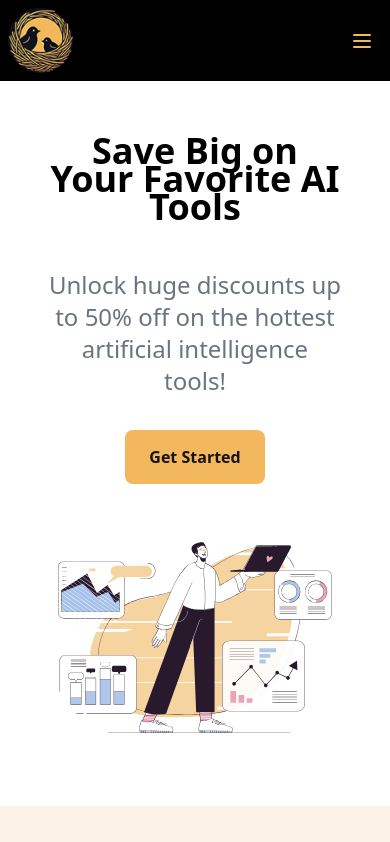
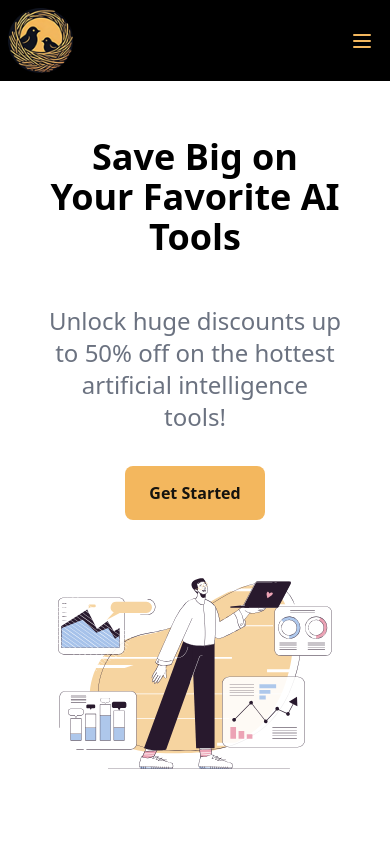
Before and after one commit to professionalnest/website, a Next.js app: page / in a window 390 px wide. Shown: the top 842 px of the page. Built offline with nearby package versions, Linux system fonts and the light colour scheme; no server answers.

Commit message:
fixed header text collasping in small device

```diff
--- a/src/components/Hero.tsx
+++ b/src/components/Hero.tsx
@@ -9,7 +9,7 @@
       <div className="max-w-xl w-full md:w-2/5 text-center md:text-left h-full flex flex-col gap-12 md:gap-16">
 
         {/* HERO TITLE */}
-        <h1 className="text-4xl md:text-6xl font-bold leading-7">
+        <h1 className="text-4xl md:text-6xl font-bold leading-10 sm:leading-7">
           Save Big on Your Favorite AI Tools
         </h1>
 
```
